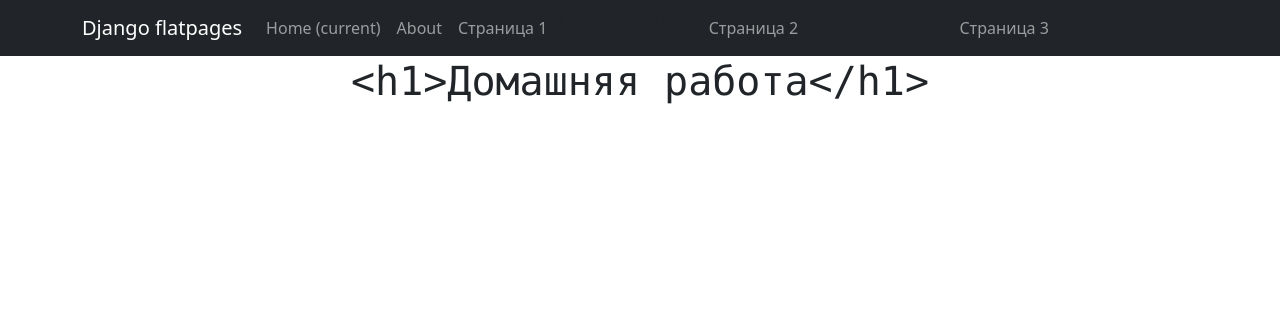
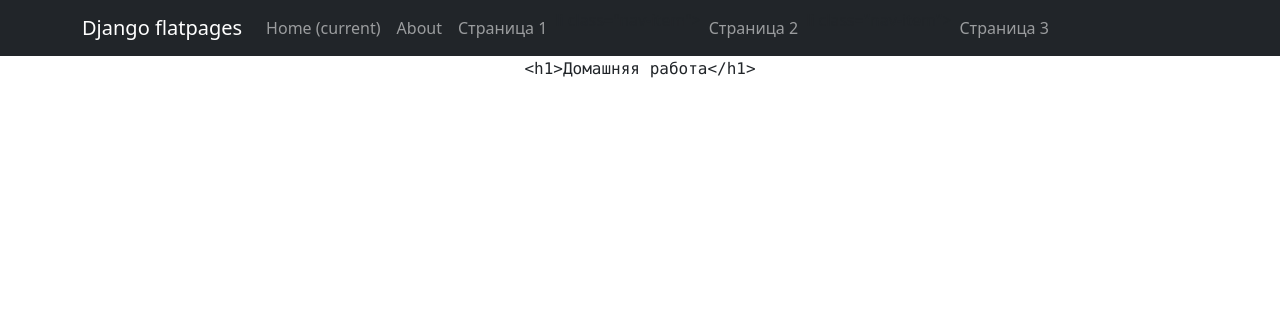
Before and after one commit to Arpaliv/skilfactory, a Django app: template HomeWorkD1/hw/templates/flatpages/face.html in a window 1280 px wide. Shown: the top 316 px of the page. Run offline with Django 4.2, Linux system fonts and the light colour scheme; the template is opened without the code that fills it: values that come from a table or form of the project are taken from there, others are empty; data comes from the database, SQL or seed files in the repository; some libraries are stand-ins or nearby versions.

Commit message:
Update face.html

```diff
--- a/HomeWorkD1/hw/templates/flatpages/face.html
+++ b/HomeWorkD1/hw/templates/flatpages/face.html
@@ -1,5 +1,5 @@
 {% extends 'flatpages/default.html' %}
 
 {% block content %}
-<h1><samp size = 1>{{ flatpage.content }}</samp></h1>
+<samp>{{ flatpage.content }}</samp>
 {% endblock content %}
```
